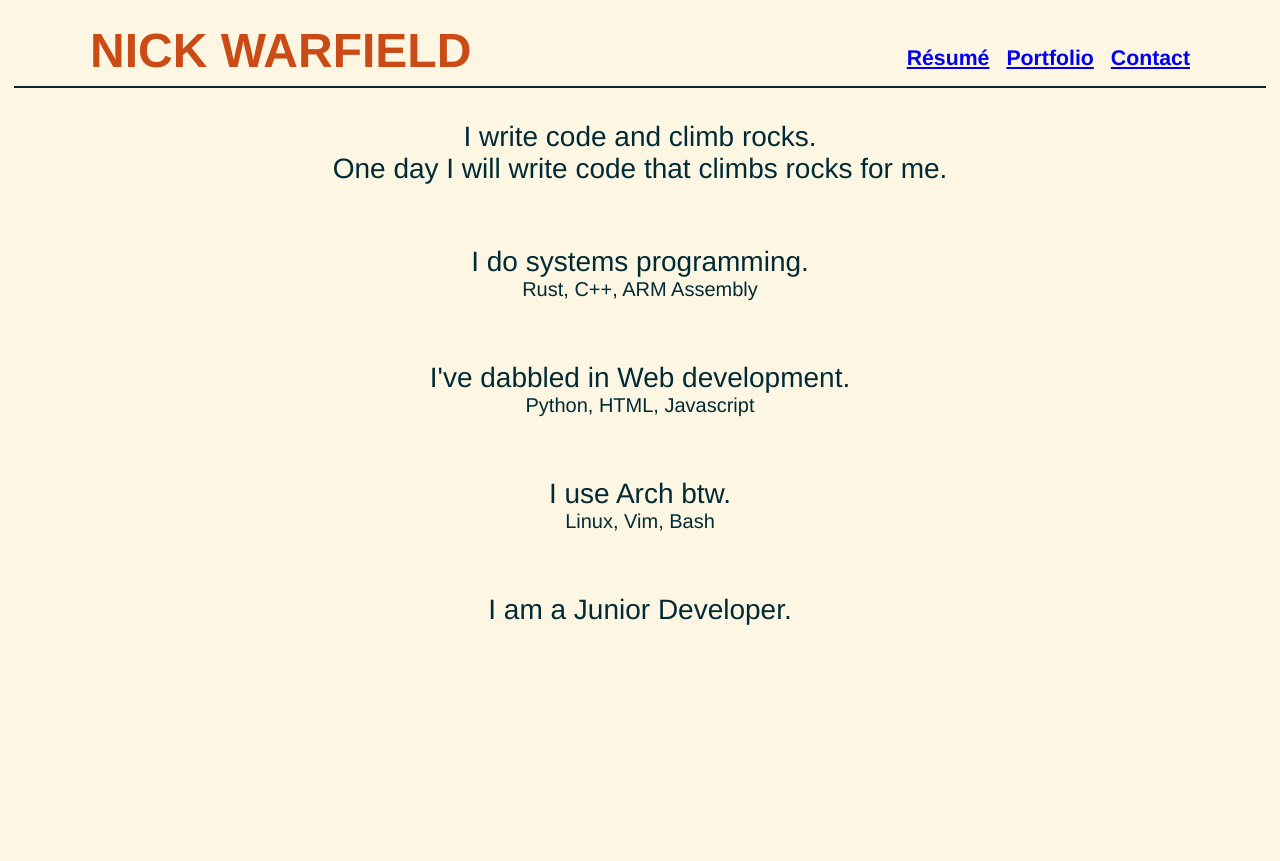
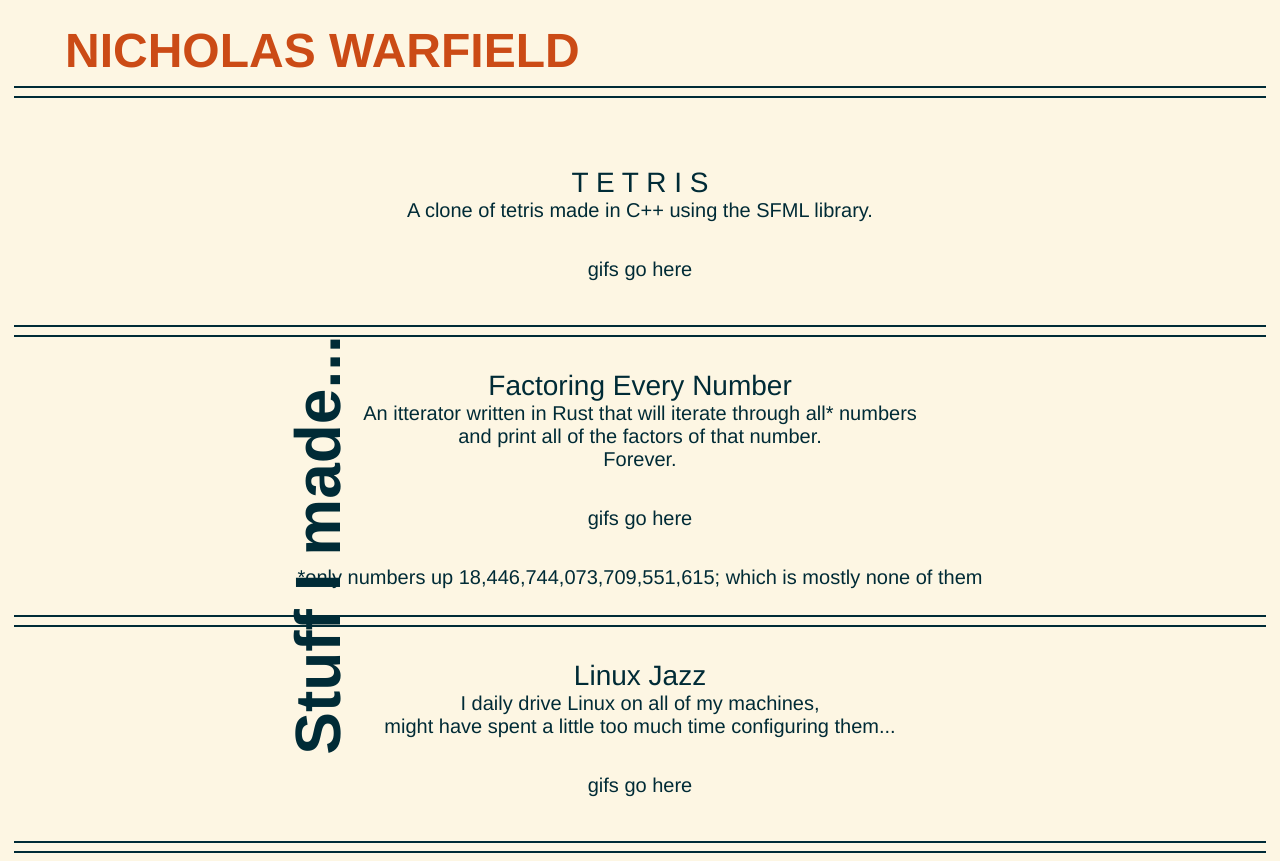
Before and after one commit to nick-warfield/nick-warfield.github.io, a plain HTML site: page index.html in a window 1280 px wide. Before the commit the page ends 800 px from the top, so only its background shows below. Drawn offline with Linux system fonts and the light colour scheme.

Commit message:
Update Content and style
need to add hyperlinks and more content

```diff
--- a/index.html
+++ b/index.html
@@ -7,45 +7,47 @@
 </head>
 
 <body style="background-color:#fdf6e3;">
-	<div class="header">
-		<div class="my-name">NICK WARFIELD</div>
+	<!-- overlay -->
+	<div class="content-title">
+		Stuff I made...
+	</div>
 
-		<div class="menu">
-			<div class="menu-item">
-				<a href="./resume.html">Résumé</a>
-			</div>
-
-			<div class="menu-item">
-				<a href="./portfolio.html">Portfolio</a>
-			</div>
-
-			<div class="menu-item">
-				<a href="./contact.html">Contact</a>
-			</div>
-		</div>
-
+	<div class="center">
+	<div class="my-name">NICHOLAS WARFIELD</div>
 	</div>
 	<hr class="hline" />
+	<hr class="hline" />
 
-	<div class="content">
-		I write code and climb rocks.<br>
-		One day I will write code that climbs rocks for me.
-	</div>
 	<br> <br>
 
-	<div class="content"> I do systems programming.<br> </div>
-	<div class="content-body"> Rust, C++, ARM Assembly </div>
-	<br> <br>
+	<!-- TETRIS -->
+	<div class="content"> T E T R I S <br></div>
+	<div class="content-body"> A clone of tetris made in C++ using the SFML library. <br></div>
+	<br><br>
+	<div class="content-body"> gifs go here <br></div>
+	<br><br>
+	<hr class="hline" />
+	<hr class="hline" />
 
-	<div class="content"> I've dabbled in Web development.<br> </div>
-	<div class="content-body"> Python, HTML, Javascript </div>
-	<br> <br>
+	<!-- Rust Iterator -->
+	<div class="content"> Factoring Every Number <br></div>
+	<div class="content-body"> An itterator written in Rust that will iterate through all* numbers <br> and print all of the factors of that number. <br> Forever. <br></div>
+	<br><br>
+	<div class="content-body"> gifs go here <br></div>
+	<br><br>
+	<div class="content-body"> *only numbers up 18,446,744,073,709,551,615; which is mostly none of them <br></div>
+	<br>
+	<hr class="hline" />
+	<hr class="hline" />
 
-	<div class="content"> I use Arch btw.<br> </div>
-	<div class="content-body"> Linux, Vim, Bash </div>
-	<br> <br>
-
-	<div class="content"> I am a Junior Developer.<br> </div>
+	<!-- Linux Jazz -->
+	<div class="content"> Linux Jazz <br></div>
+	<div class="content-body"> I daily drive Linux on all of my machines,<br> might have spent a little too much time configuring them... <br></div>
+	<br><br>
+	<div class="content-body"> gifs go here <br></div>
+	<br><br>
+	<hr class="hline" />
+	<hr class="hline" />
 
 </body>
 </html>
--- a/style.css
+++ b/style.css
@@ -3,6 +3,7 @@
 	font-weight:bold;
 	font-size:300%;
 	color:#cb4b16;
+	padding-top:15px;
 }
 
 .menu-item {
@@ -31,6 +32,23 @@
 	margin-right:auto;
 }
 
+.center {
+    max-width: 1150px;
+    margin: auto;
+    overflow: visible;
+}
+.content-title {
+	font-family:helvetica;
+	font-weight:bold;
+	font-size:400%;
+	color:#002b36;
+	margin-top:500px;
+	margin-left:100px;
+	position: absolute;
+	transform: rotate(-90deg);
+	z-index: 100;
+}
+
 .content {
 	font-family:helvetica;
 	font-size:175%;
```
